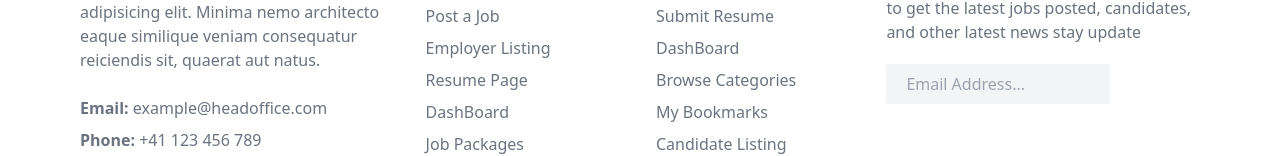
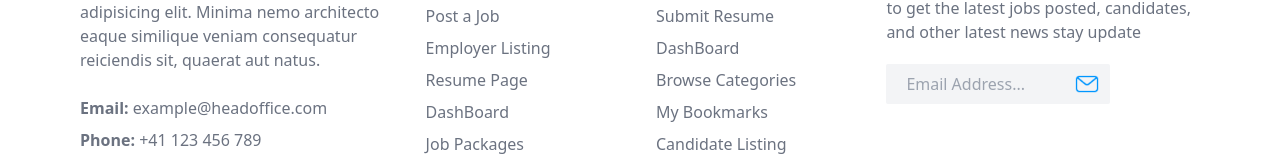
Before and after one commit to abdulkader789/nexsoit-client, a React (Vite) app: page / in a window 1280 px wide. Shown: the part 2773-2929 px from the top of the page. Built offline with nearby package versions, Linux system fonts and the light colour scheme; a web font is replaced by a local one.

Commit message:
added newsletter send button

```diff
--- a/src/components/Footer/Footer.jsx
+++ b/src/components/Footer/Footer.jsx
@@ -130,12 +130,15 @@ const Footer = () => {
                   jobs posted, candidates, and other latest news stay update
                 </p>
               </li>
-              <li>
+              <li className="flex items-center">
                 <input
                   type="text"
                   placeholder="Email Address..."
                   className="pl-5 py-2 pr-2 rounded-sm bg-gray-100 max-w-60 md:max-w-48 lg:max-w-56"
                 />
+                <a href="" className="ml-[-35px]">
+                  <img src="./send-btn.png" className="w-6" alt="Send Button" />
+                </a>
               </li>
             </ul>
           </div>
```
Also changed, not shown: public/send-btn.png (added).
